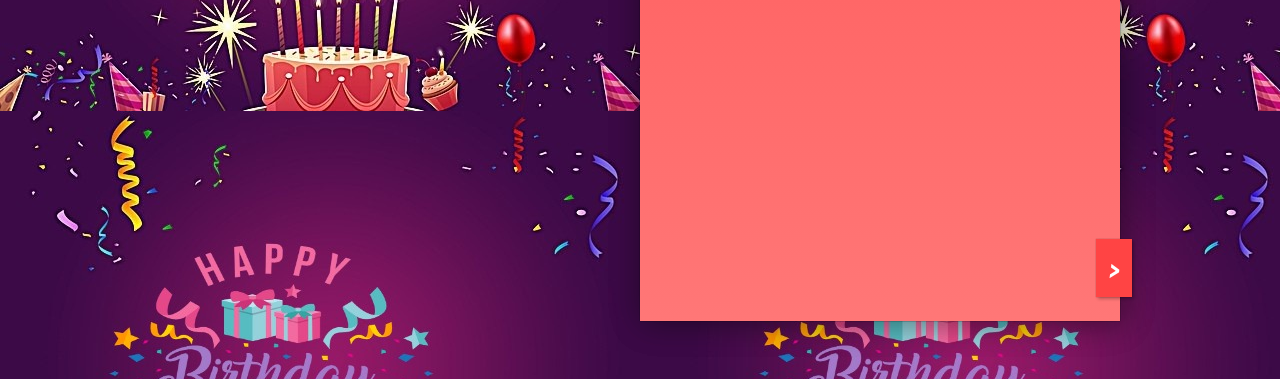
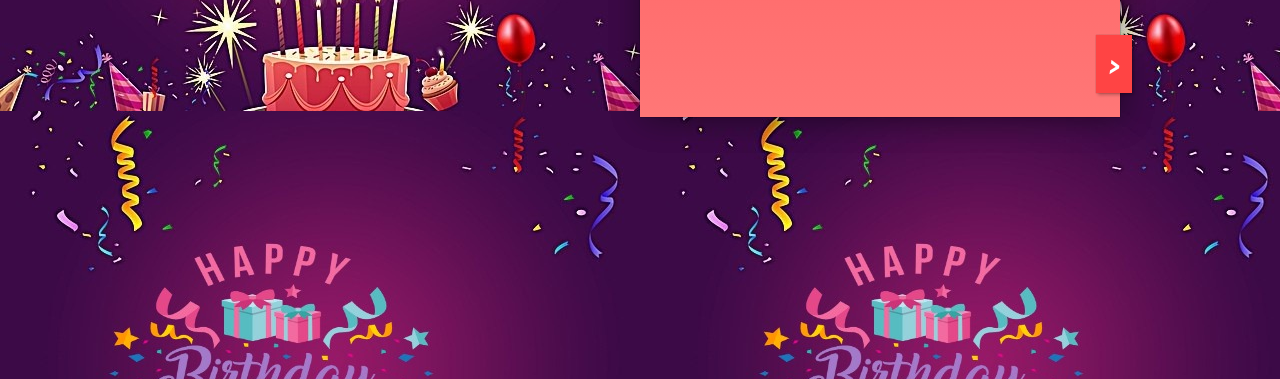
Before and after one commit to xiaohaotin/happybirthday-1, a plain HTML site: page index.html in a window 1280 px wide. Shown: the part 421-800 px from the top of the page. Drawn offline with Linux system fonts and the light colour scheme.

Commit message:
Add files via upload

```diff
--- a/index.html
+++ b/index.html
@@ -21,7 +21,7 @@ body {
 }
 
 #card, #card-front, #card-inside {
-  height: 100%;
+  height: 480px;
 }
 
 .wrap {
```
